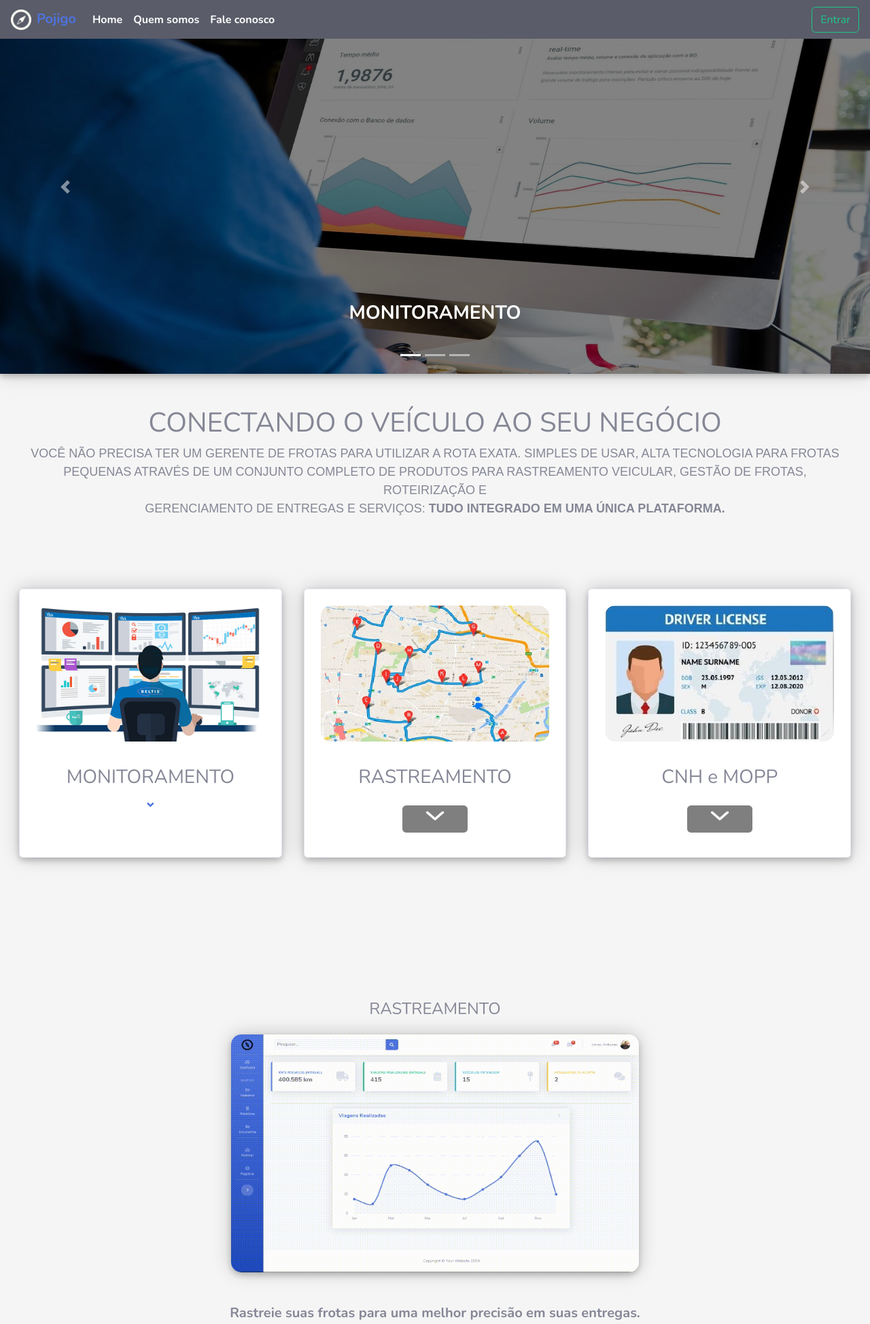
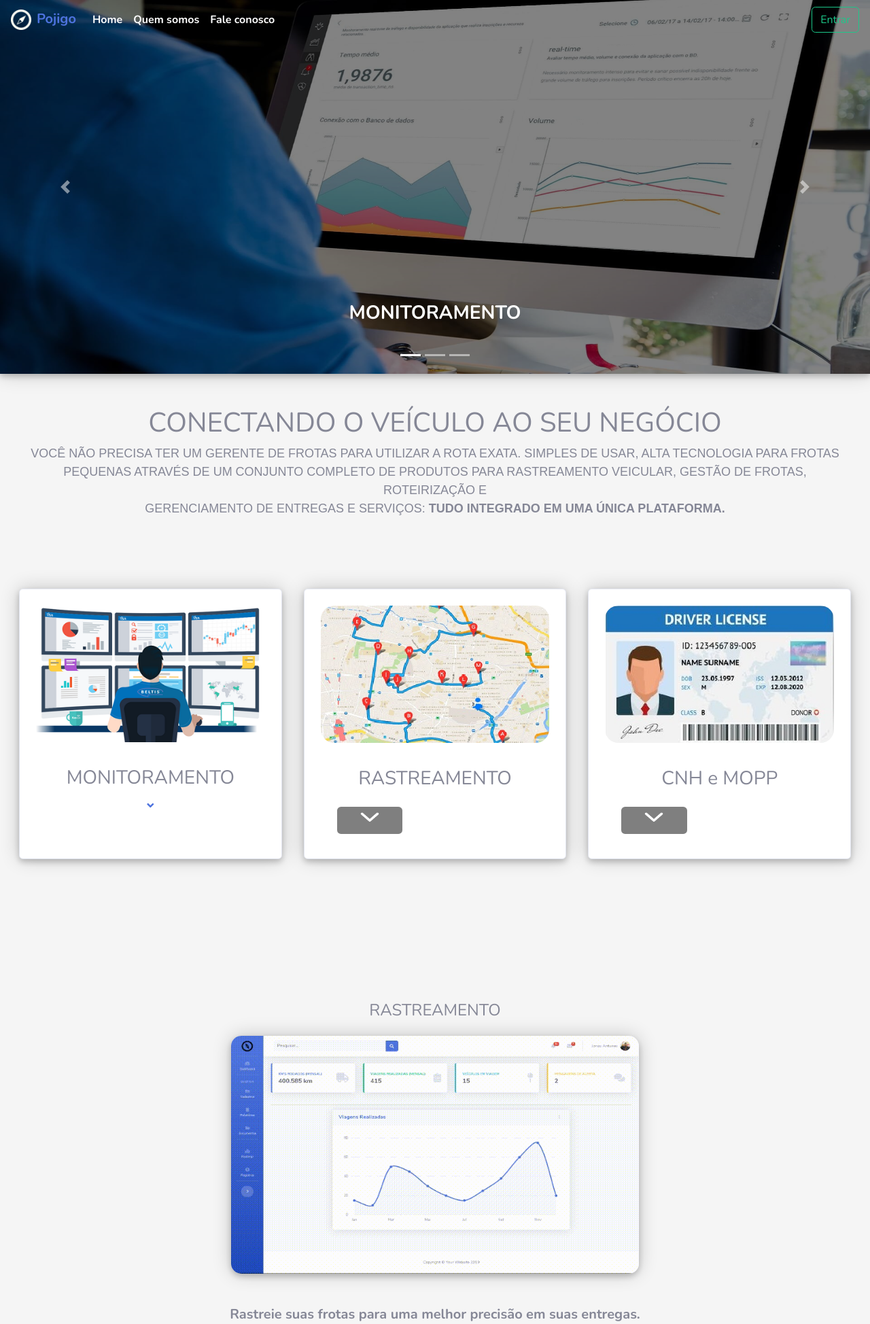
Before and after one commit to DouglasRonchi/TCC-POJIGO, a PHP site: page /TCC-POJIGO/src/pages/institucional/institucional.php in a window 1280 px wide. Shown: the top 1948 px of the page at 68% size. Run offline with PHP 8.4, Linux system fonts and the light colour scheme.

Commit message:
institucional

```diff
--- a/css/institucional.css
+++ b/css/institucional.css
@@ -1,3 +1,5 @@
+/*Arquivo CSS*/
+
 body{background-color: rgb(245, 245, 245);}
 
 .sombra{box-shadow: 0 4px 8px 0 rgba(0, 0, 0, 0.2), 0 0px 28px 0 rgba(0, 0, 0, 0.2);}
@@ -8,25 +10,38 @@ body{background-color: rgb(245, 245, 245);}
   z-index:10;
   border-radius:0;
 }
+.menulink {
+  margin-left: 10px;
+  font-size: 15px;
+  -webkit-transition: 0.3s ease-in;
+  -moz-transition: 0.3s ease-in;
+  -o-transition: 0.3s ease-in;
+  transition: 0.3s ease-in;
+}
+.menulink:hover {
+  font-size: 22px;
+}
 
 
 .imgcarousel{
   width:100%;
   max-width:100%;
+  height: 550px;
+  max-height: 550px;
   filter: brightness(51%);
 }
 
 
-p {
-  font-size: 18px;
-  font-family: arial;
-}
+p {font-size: 18px;font-family: arial;}
 
 
+.card{
+  /* width: 18rem; */
+}
 .imgcard{
-  height: 200px;
+  height: 100%;
   width: 100%;
-  border-radius: 15px;
+  border-radius: 20px;
 }
 .btnscrol{
   border: none; /* Remove borders */
@@ -43,11 +58,12 @@ p {
 
 .divfotos{
   box-shadow: 0px 3px 20px 8px rgba(0, 0, 0, 0.2), 0px 3px 20px 8px rgba(0, 0, 0, 0.2);
-  background-image: linear-gradient(180deg,#4e73df,#224abe);
-  height: 600px;
+  background-image: linear-gradient(rgb(0, 130, 255), rgb(0, 50, 255));
+  /* height: 600px; */
   font-family: inherit;
 }
 .divperfil{
+  border: 0;
   width: 18rem;
   background-color: rgba(0, 0, 0, 0);
 }
@@ -59,32 +75,12 @@ p {
 }
 
 
-#myBtn {
-  display: none; /* Hidden by default */
-  position: fixed; /* Fixed/sticky position */
-  bottom: 50px; /* Place the button at the bottom of the page */
-  right: 30px; /* Place the button 30px from the right */
-  z-index: 99; /* Make sure it does not overlap */
-  border: none; /* Remove borders */
-  outline: none; /* Remove outline */
-  background-color: rgba(0, 0, 0, 0.3); /* Set a background color */
-  color: white; /* Text color */
-  cursor: pointer; /* Add a mouse pointer on hover */
-  padding: 15px; /* Some padding */
-  border-radius: 20px; /* Rounded corners */
-  /*font-size: 18px;  Increase font size */
-}
-#myBtn:hover {
-  background-color: rgba(0, 17, 255, 0.5); /* Add a dark-grey background on hover */
-}
-
-
 .contatos{
   height: 140px;
   background-image: linear-gradient(rgb(20, 20, 20), rgb(24, 24, 24));
-  box-shadow: 100px 100px 100px rgba(0, 0, 0, 0.9);
+  box-shadow: 0px 3px 20px 8px rgba(0, 0, 0, 0.2), 0px 3px 20px 8px rgba(0, 0, 0, 0.2);
 }
-.contatos img{
+.contatos: img{
   width: 100%;
   max-width: 100%;
   height: 100%;
@@ -122,6 +118,10 @@ footer{
   stroke-linecap:round;
 }
 
+.ham4 .top {stroke-dasharray: 40 121;}
+
+.ham4 .bottom {stroke-dasharray: 40 121;}
+
 .ham4.active .top {stroke-dashoffset: -68px;}
 
 .ham4.active .bottom {stroke-dashoffset: -68px;}
--- a/src/pages/institucional/institucional.php
+++ b/src/pages/institucional/institucional.php
@@ -19,7 +19,7 @@
 
 <div id="list-example" class="list-group">
     <!-- Begin Page Content -->
-    <nav class="navbar navbar-expand-sm navbar-dark bg-dark">
+    <nav class="navbar navbar-expand-lg navbar-default">
         <a class="navbar-brand text-primary"><img class="mr-2"
                                                   src="../../../img/institucional/inicial_icons/navicon.png" height="30"
                                                   width="30"><strong>Pojigo</strong></a>
@@ -42,8 +42,8 @@
         <div class="collapse navbar-collapse" id="navbarNavAltMarkup">
             <div class="navbar-nav">
                 <a class="nav-item nav-link text-white" href="#"><strong>Home</strong><span class="sr-only">(current)</span></a>
-                <a href="#list-item-4" class="nav-item nav-link text-white"><strong>Quem somos</strong></a>
-                <a href="#list-item-5" class="nav-item nav-link text-white"><strong>Fale conosco</strong></a>
+                <a href="#quemsomos" class="nav-item nav-link text-white"><strong>Quem somos</strong></a>
+                <a href="#faleconosco" class="nav-item nav-link text-white"><strong>Fale conosco</strong></a>
             </div>
         </div>
         <div class="form-inline my-2 my-lg-0">
@@ -111,12 +111,12 @@
                                            alt="..."></div>
                 <div class="card-body m-3">
                     <h3 class="card-title">MONITORAMENTO</h3>
-                    <center>
+                    <div class="btnscroll text-center">
                         <!-- Scroll to Top Button-->
-                        <a class="rounded" href="#page-monitoramento">
+                        <a class="rounded" href="#monitoramento">
                             <i class="fas fa-angle-down"></i>
                         </a>
-                    </center>
+                    </div>
 
                 </div>
             </div>
@@ -126,10 +126,10 @@
                 </div>
                 <div class="card-body m-3">
                     <h3 class="card-title">RASTREAMENTO</h3>
-                    <center>
-                        <a class="list-group-item list-group-item-action btnscrol col-4 mt-4" href="#list-item-2"><img
+                    <div class="btnscroll text-center">
+                        <a class="list-group-item list-group-item-action btnscrol col-4 mt-4" href="#rastreamento"><img
                                     height="30" width="30" src="../../../img/institucional/inicial_icons/down.gif"></a>
-                    </center>
+                    </div>
                 </div>
             </div>
 
@@ -137,11 +137,11 @@
                 <div class="col mt-4"><img class="imgcard" src="../../../img/institucional/cnh1.jpg" alt="..."></div>
                 <div class="card-body m-3">
                     <h3 class="card-title">CNH e MOPP</h3>
-                    <center>
+                    <div class="btnscroll text-center">
                         <a class="list-group-item list-group-item-action btnscrol col-4 mt-4 btn-white"
-                           href="#list-item-3"><img height="30" width="30"
+                           href="#cnhemopp"><img height="30" width="30"
                                                     src="../../../img/institucional/inicial_icons/down.gif"></a>
-                    </center>
+                    </div>
                 </div>
             </div>
         </div>
@@ -149,7 +149,7 @@
     </div>
 </div>
 
-<br><br><br><br><br id="list-item-2"><br><br><br>
+<br><br><br><br><br id="rastreamento"><br><br><br>
 
 <center>
     <div data-spy="scroll" data-target="#list-example" data-offset="0" class="scrollspy-example">
@@ -165,7 +165,7 @@
             <a class="btn btn-primary" href="../../../login.php" role="button">EXPERIMENTE AGORA</a>
         </div>
 
-        <br><br><br id="list-item-1"><br><br><br>
+        <br><br><br id="monitoramento"><br><br><br>
 
         <div class="col-12" id="page-monitoramento">
             <h4 class="text-center mb-4">MONITORAMENTO</h4>
@@ -178,7 +178,7 @@
             <a class="btn btn-primary" href="../../../login.php" role="button">EXPERIMENTE AGORA</a>
         </div>
 
-        <br><br><br id="list-item-3"><br><br><br>
+        <br><br><br id="cnhemopp"><br><br><br>
 
         <div class="col-12">
             <h4 class="text-center mb-4">CNH E MOPP</h4>
@@ -192,7 +192,7 @@
         </div>
     </div>
 
-    <br id="list-item-4"><br><br><br><br>
+    <br id="quemsomos"><br><br><br><br>
 
     <div class="container-fluid pt-5 divfotos bg-indigo">
         <h2 class="card-title text-center text-white mb-5">QUEM SOMOS ?</h2>
@@ -269,7 +269,7 @@
 
 <br><br><br><br><br>
 
-<div id="list-item-5" class="container-fluid contatos">
+<div id="contatos" class="container-fluid contatos">
     <div class="row">
 
         <a href="https://web.facebook.com/Pojigo-101839457873456" target="_blank"
@@ -310,9 +310,6 @@
 
 
 <script type="text/javascript">
-    //Get the button:
-    mybutton = document.getElementById("myBtn");
-
     // When the user scrolls down 20px from the top of the document, show the button
     window.onscroll = function () {
         scrollFunction()
@@ -320,10 +317,8 @@
 
     function scrollFunction() {
         if (document.body.scrollTop > 500 || document.documentElement.scrollTop > 500) {
-            mybutton.style.display = "block";
             $('.navbar').css("background-color", "rgba(0, 0, 0, 0.8)");
         } else {
-            mybutton.style.display = "none";
             $('.navbar').css("background-color", "transparent");
         }
     }
@@ -333,6 +328,17 @@
         document.body.scrollTop = 0; // For Safari
         document.documentElement.scrollTop = 0; // For Chrome, Firefox, IE and Opera
     }
+
+    // scrolls suaves areas site
+    $('.btnscroll a[href^="#"]').on('click', function(e) {
+    e.preventDefault();
+    var id = $(this).attr('href'),
+            targetOffset = $(id).offset().top;
+
+    $('html, body').animate({
+        scrollTop: targetOffset - 100
+    }, 500);
+});
 </script>
 
 <!-- Bootstrap core JavaScript-->
```
Also changed, not shown: img/institucional/perfil/paloma.jpg.
